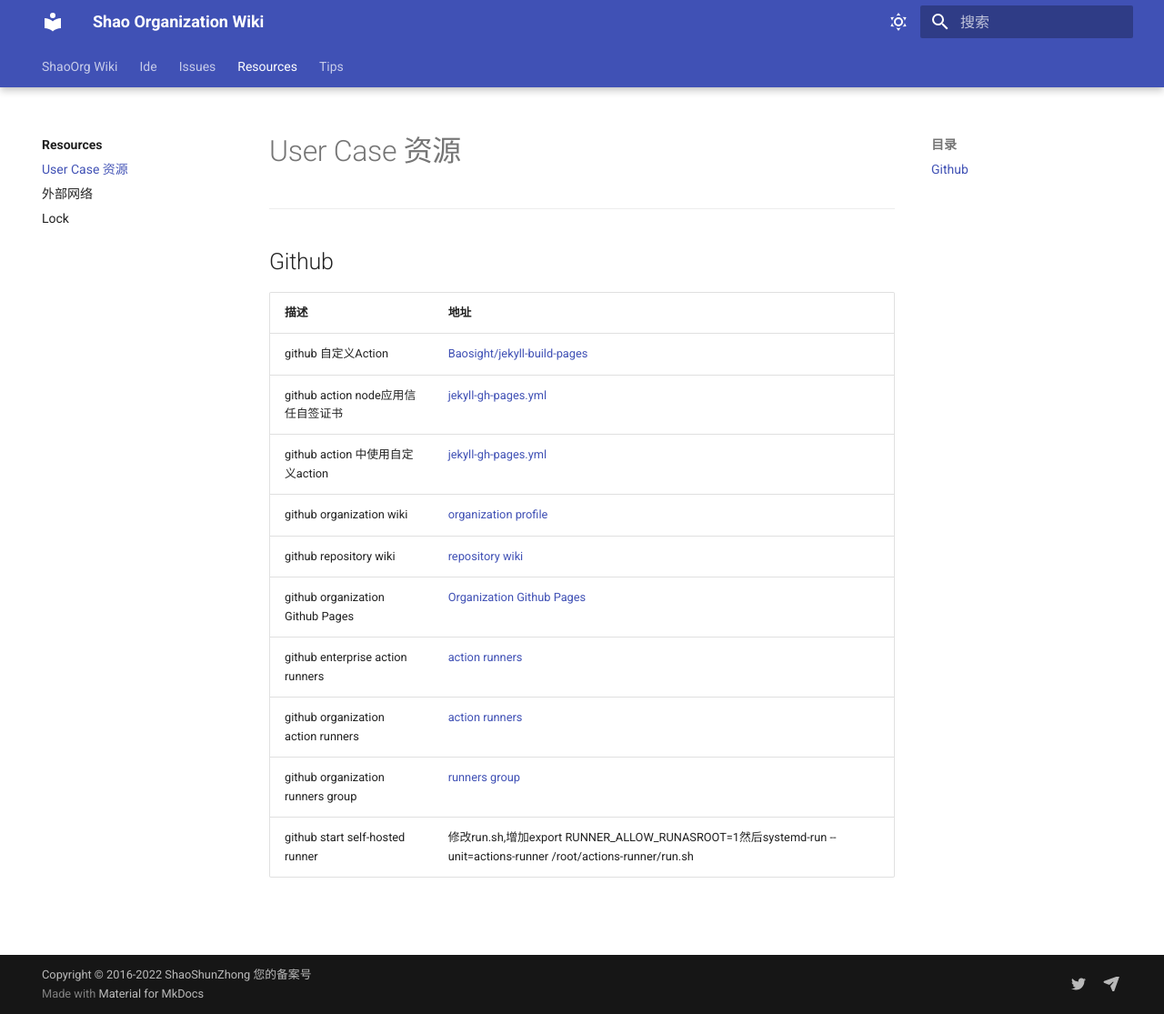
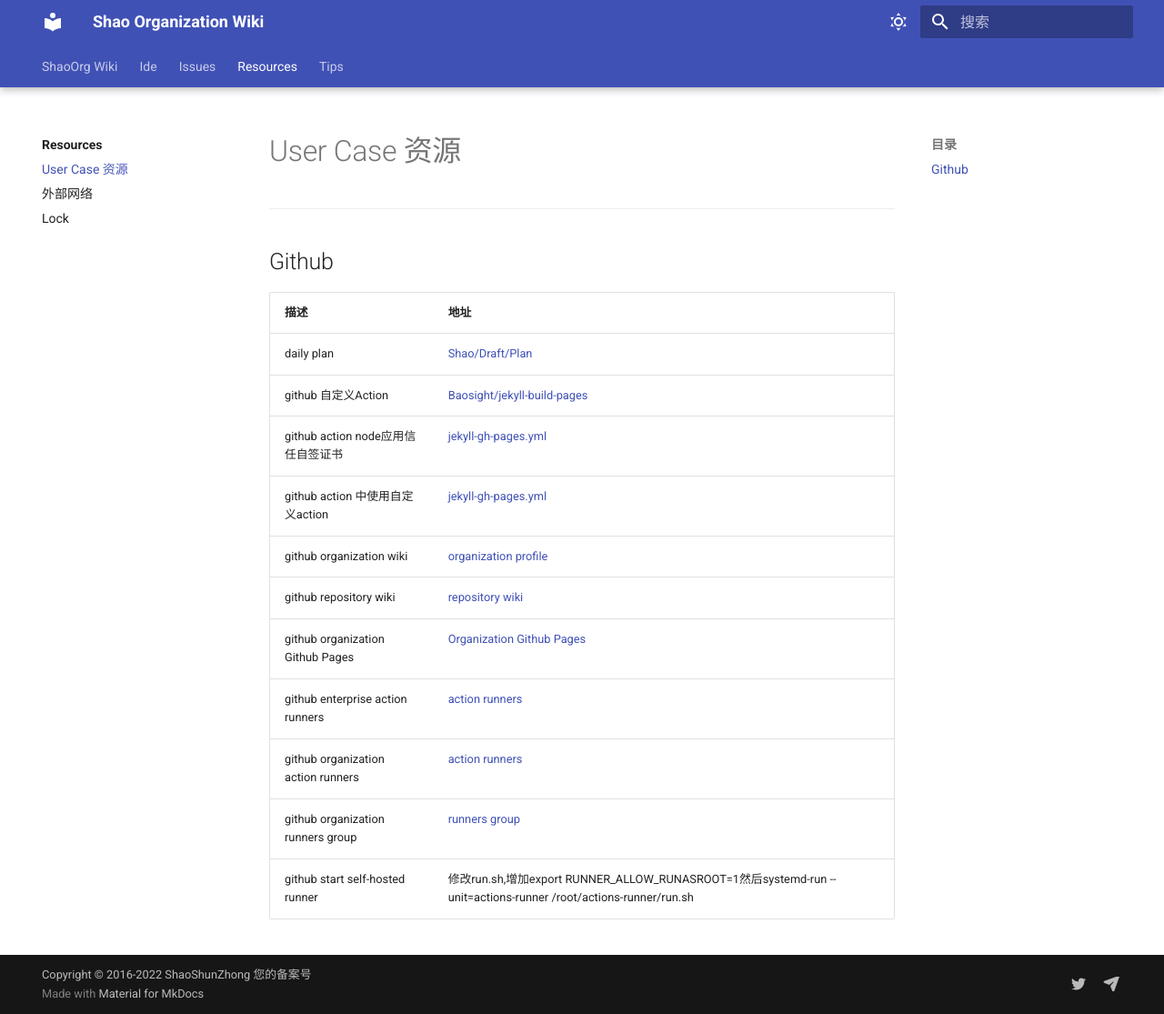
Before and after one commit to ShaoOrg/bulletin, an MkDocs documentation site: the page built from docs/resources/examples.md, in a window 1280 px wide and 1115 px high. Shown: the whole window at 91% size. Built offline with MkDocs 1.6.1 and Material for MkDocs 9.7.7, drawn with Linux system fonts in a browser that asks for light colours; comment, search, counter and statistics services are not loaded.

Commit message:
NOCR: new plan url

```diff
--- a/docs/resources/examples.md
+++ b/docs/resources/examples.md
@@ -3,6 +3,7 @@
 ## Github
 |描述|地址|
 |  ----  | ----  |
+|daily plan|[Shao/Draft/Plan](https://de.vicp.net:58443/-/ide/project/Shao/draft/edit/main/-/docs/ssz/plan/2025.7.md)|
 |github 自定义Action|[Baosight/jekyll-build-pages](https://github.shao.sh/Baosight/jekyll-build-pages)|
 |github action node应用信任自签证书|[jekyll-gh-pages.yml](https://github.shao.sh/Baosight/baosight.github.io/blob/main/.github/workflows/jekyll-gh-pages.yml)|
 |github action 中使用自定义action|[jekyll-gh-pages.yml](https://github.shao.sh/Baosight/baosight.github.io/blob/main/.github/workflows/jekyll-gh-pages.yml)|
```
